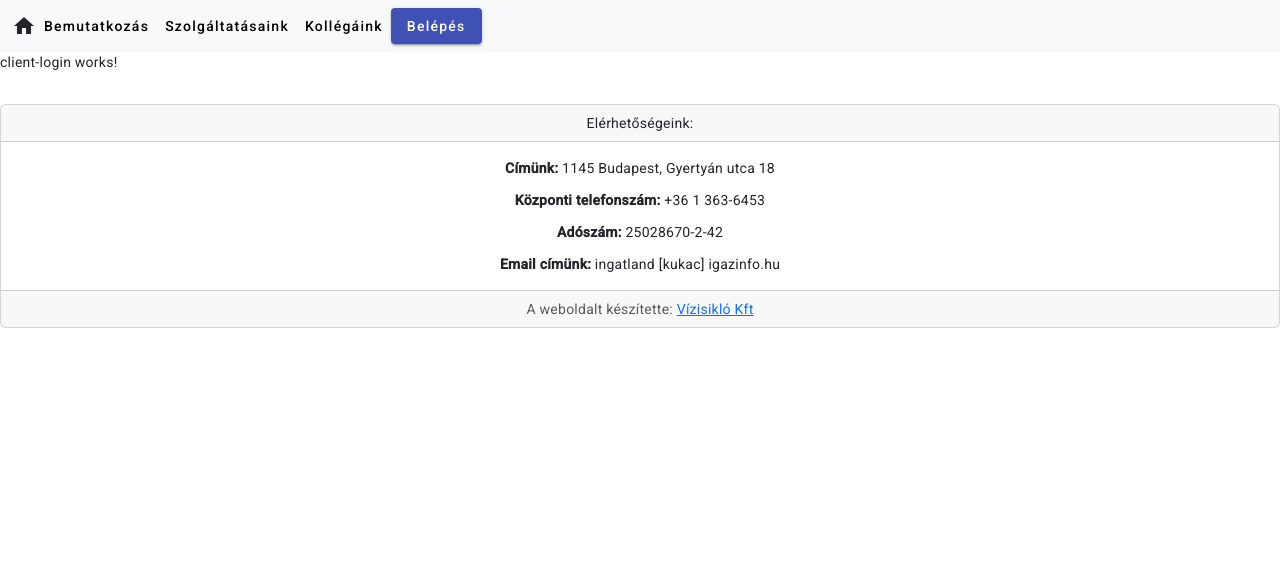
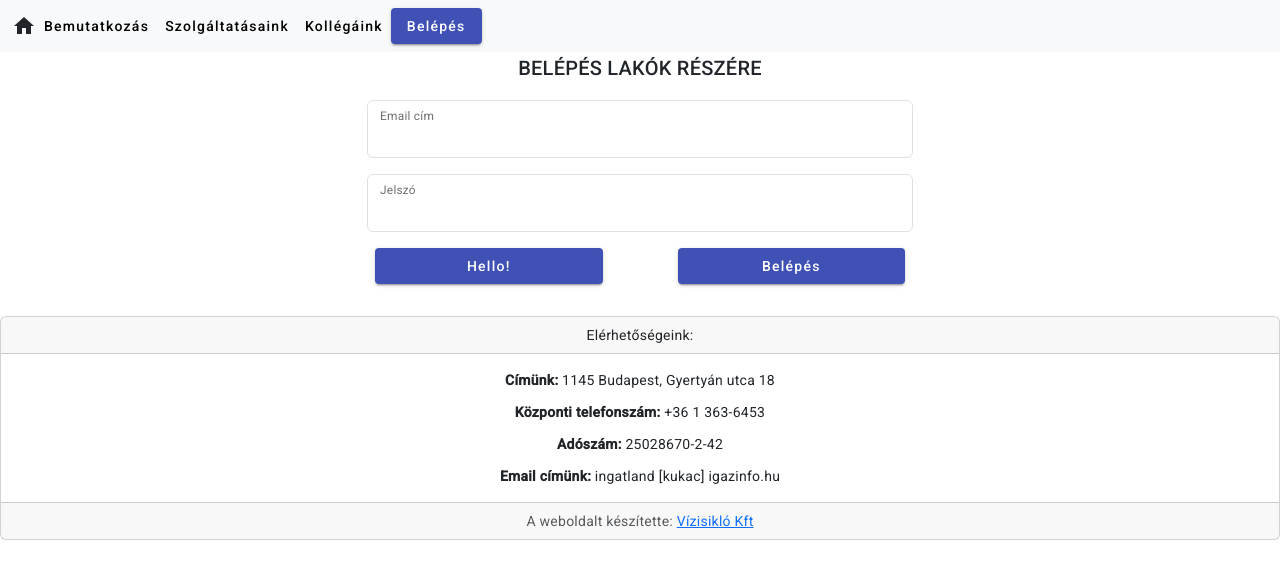
Before and after one commit to Tkaroly84/kozoskepviselet_angular, an Angular app: page /auth/client in a window 1280 px wide. Shown: the top 578 px of the page. Built offline with nearby package versions, Linux system fonts and the light colour scheme.

Commit message:
Login HTML only

```diff
--- a/package.json
+++ b/package.json
@@ -30,7 +30,7 @@
     "zone.js": "~0.14.3"
   },
   "devDependencies": {
-    "@angular-devkit/build-angular": "^17.2.1",
+    "@angular-devkit/build-angular": "^17.3.5",
     "@angular/cli": "^17.2.1",
     "@angular/compiler-cli": "^17.2.0",
     "@types/express": "^4.17.17",
--- a/src/app/app.module.ts
+++ b/src/app/app.module.ts
@@ -16,6 +16,7 @@ import { IntroductionComponent } from './basic/introduction/introduction.compone
 import { provideAnimationsAsync } from '@angular/platform-browser/animations/async';
 import { WorkersLoginComponent } from './auth/workers-login/workers-login.component';
 import { ClientLoginComponent } from './auth/client-login/client-login.component';
+import { HttpClientModule } from '@angular/common/http';
 
 @NgModule({
   declarations: [
@@ -34,7 +35,8 @@ import { ClientLoginComponent } from './auth/client-login/client-login.component
     MatButtonModule,
     MatIconModule,
     MatMenuModule,
-    MatCardModule
+    MatCardModule,
+    HttpClientModule
   ],
   providers: [
     provideClientHydration(),
--- a/src/app/auth/client-login/client-login.component.html
+++ b/src/app/auth/client-login/client-login.component.html
@@ -1 +1,19 @@
-<p>client-login works!</p>
+<div class="container">
+    <div class="row d-flex justify-content-center align-items-center">
+        <div class="col-6">
+            <h2 class="text-center text-uppercase">Belépés lakók részére</h2>
+            <div class="form-floating mb-3">
+                <input type="email" class="form-control" id="floatingInput">
+                <label for="floatingInput">Email cím</label>
+            </div>
+            <div class="form-floating mb-3">
+                <input type="password" class="form-control" id="floatingPassword">
+                <label for="floatingPassword">Jelszó</label>
+            </div>
+            <!-- <button type="button" mat-raised-button color="primary" class="btn mx-2 col-12">Belépés</button> -->
+
+            <button type="button" mat-raised-button color="primary" class="btn mx-2 col-5 float-end">Belépés</button>
+            <button type="button" mat-raised-button color="primary" class="btn mx-2 col-5">Hello!</button>
+        </div>
+    </div>
+</div>
--- a/src/app/auth/workers-login/workers-login.component.html
+++ b/src/app/auth/workers-login/workers-login.component.html
@@ -1 +1,17 @@
-<p>workers-login works!</p>
+<div class="container">
+    <div class="row d-flex justify-content-center align-items-center">
+        <div class="col-6">
+            <h2 class="text-center text-uppercase">Belépés dolgozók részére</h2>
+            <div class="form-floating mb-3">
+                <input type="email" class="form-control" id="floatingInput">
+                <label for="floatingInput">Email cím</label>
+            </div>
+            <div class="form-floating mb-3">
+                <input type="password" class="form-control" id="floatingPassword">
+                <label for="floatingPassword">Jelszó</label>
+            </div>
+            <button type="button" mat-raised-button color="primary" class="btn mx-2 col-12">Dolgozó vagyok - Belépek</button>
+        </div>
+    </div>
+</div>
+<!-- <button type="button" mat-raised-button color="primary" class="btn mx-2">Regisztráció</button>  A dolgozókat szerintem admin felületen kéne hozzáadni-->
```
Also changed, not shown: 1 other file (tests, documents, lock files or other folders).
